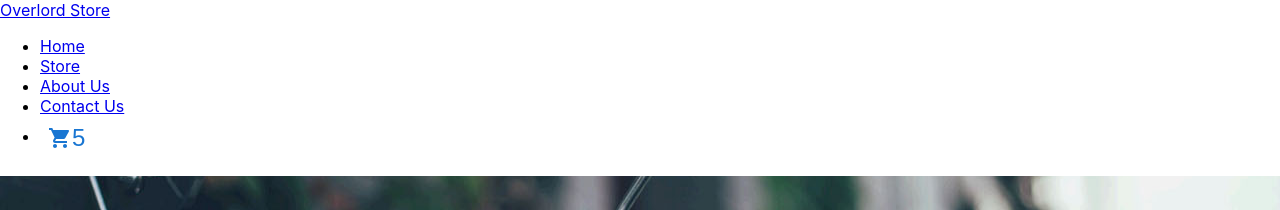
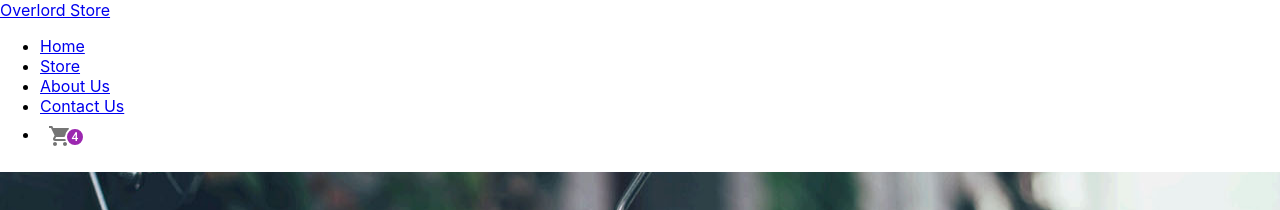
Before and after one commit to leandrodrey/PreEntrega1Rey, a React (Create React App) app in the folder ecommerce/: page / in a window 1280 px wide. Shown: the top 210 px of the page. Built offline with nearby package versions, Linux system fonts and the light colour scheme; the HTML template or start-up script is replaced by a standard one.

Commit message:
Cart Widget updated

```diff
--- a/ecommerce/src/components/NavBar/CartWidget.jsx
+++ b/ecommerce/src/components/NavBar/CartWidget.jsx
@@ -1,12 +1,25 @@
-import React from 'react'
-import ShoppingCartIcon from "@mui/icons-material/ShoppingCart";
-import {IconButton} from "@mui/material";
+import * as React from 'react';
+import Badge from '@mui/material/Badge';
+import { styled } from '@mui/material/styles';
+import IconButton from '@mui/material/IconButton';
+import ShoppingCartIcon from '@mui/icons-material/ShoppingCart';
+
+const StyledBadge = styled(Badge)(({ theme }) => ({
+    '& .MuiBadge-badge': {
+        right: -3,
+        top: 13,
+        border: `2px solid ${theme.palette.background.paper}`,
+        padding: '0 4px'
+    },
+}));
 
 export const CartWidget = () => {
     return (
         <React.Fragment>
-            <IconButton color="primary" aria-label="shopping cart button">
-                <ShoppingCartIcon /> <span>5</span>
+            <IconButton color="terciary" aria-label="shopping cart button">
+                <StyledBadge badgeContent={4} max={999} color="secondary">
+                    <ShoppingCartIcon />
+                </StyledBadge>
             </IconButton>
         </React.Fragment>
     )
```
